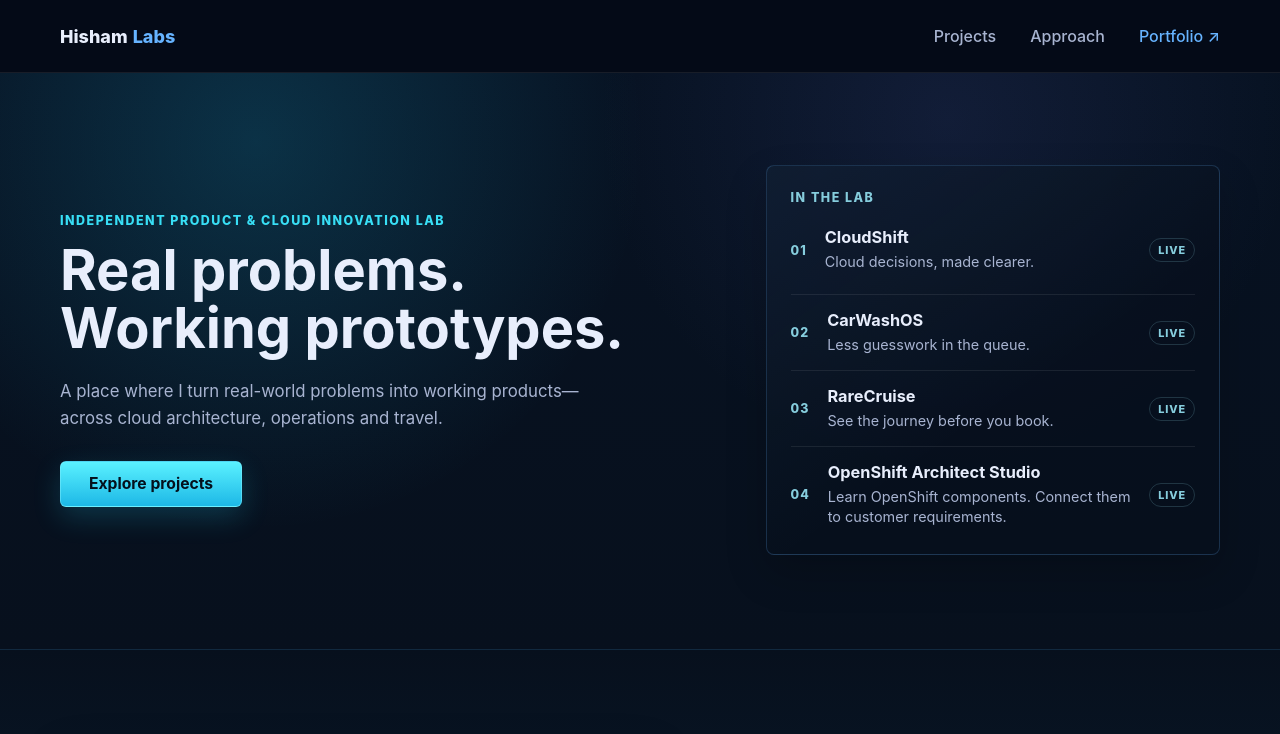
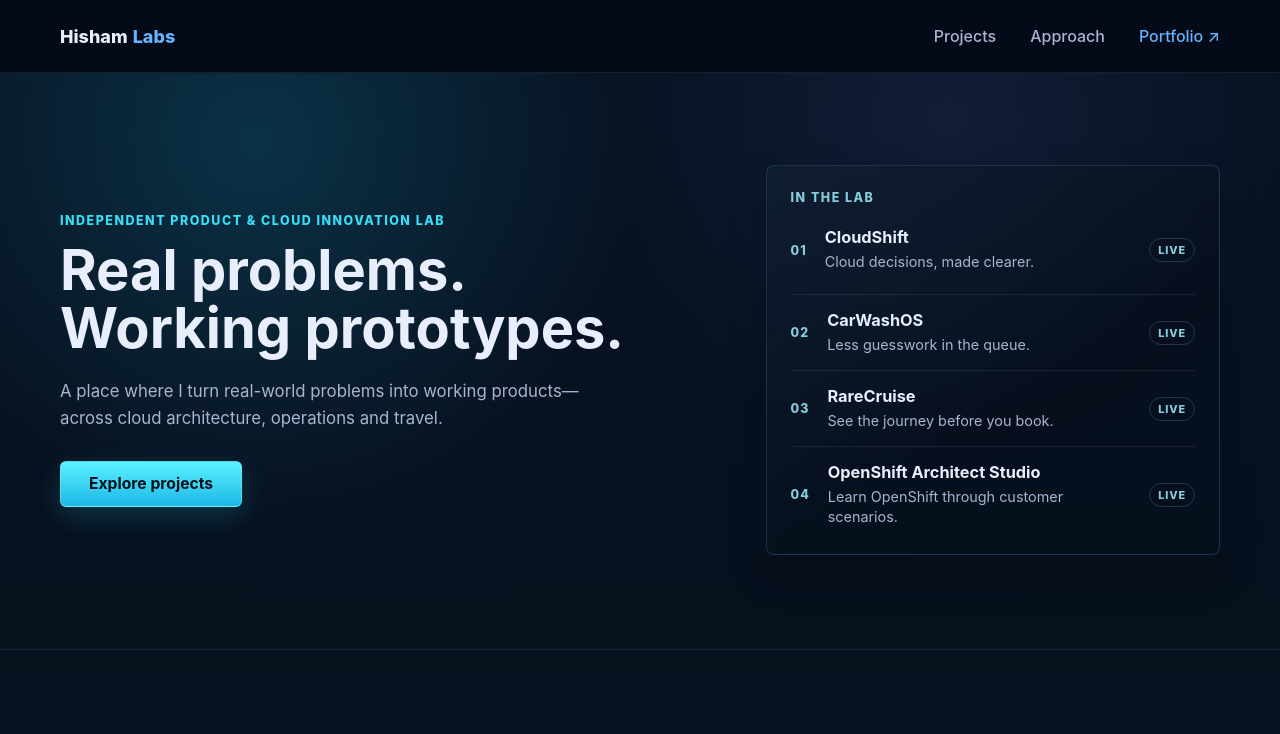
Before and after one commit to thehishamahmad/hisham-labs, a React (Vite) app: page / in a window 1280 px wide. Shown: the top 734 px of the page. Built offline with nearby package versions, Linux system fonts and the light colour scheme.

Commit message:
Shorten OpenShift lab index description

```diff
--- a/src/App.tsx
+++ b/src/App.tsx
@@ -80,7 +80,7 @@ const projects: Project[] = [
     category: "Platform Architecture",
     name: "OpenShift Architect Studio",
     featured: true,
-    description: "Learn OpenShift components. Connect them to customer requirements.",
+    description: "Learn OpenShift through customer scenarios.",
     statements: [
       "OpenShift can be difficult to learn when its components are explained separately from the problems they solve.",
       "I built OpenShift Architect Studio to make that connection clearer. Learn Mode helps newcomers understand what each OpenShift component does and why it matters.",
```
